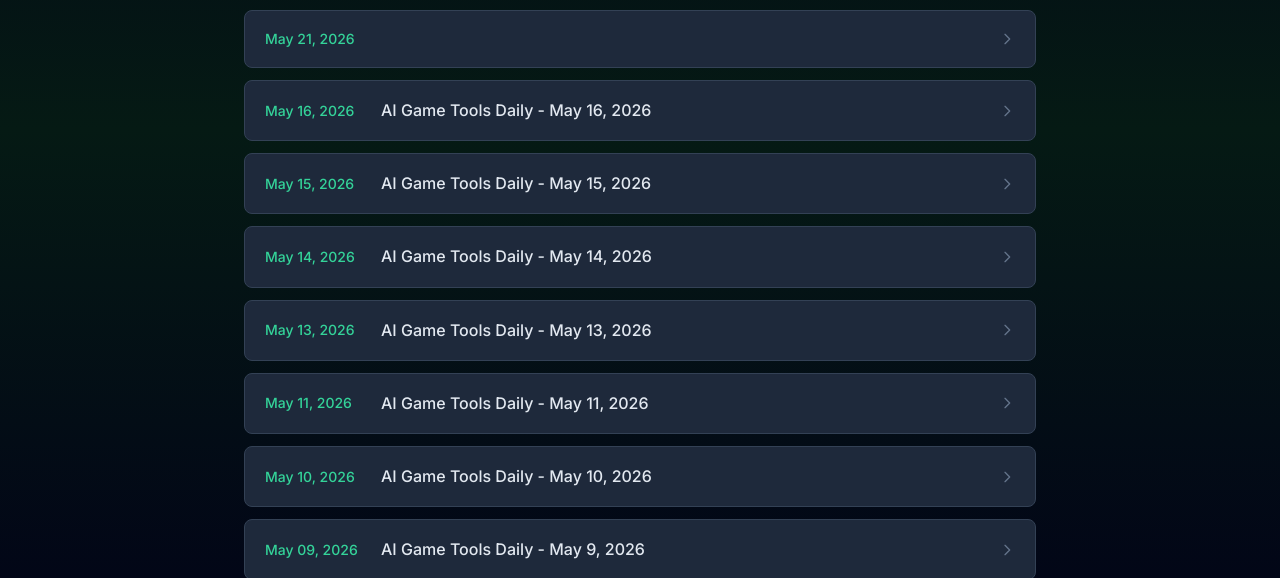
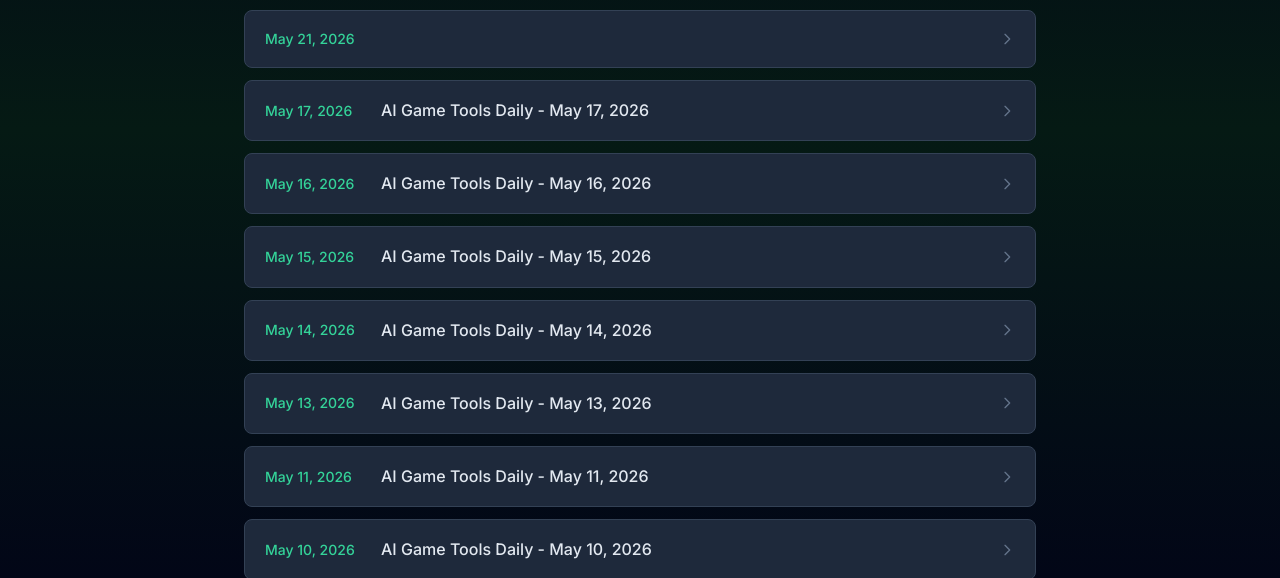
Before and after one commit to sionsychen/ai-game-tools-daily, a Jekyll site: the page built from archive.html, in a window 1280 px wide and 900 px high. Shown: the part 322-900 px from the top of the window. Built offline with Jekyll 4.4.1, drawn with Linux system fonts in a browser that asks for light colours.

Commit message:
Publish daily: 2026-05-17

```diff
--- a/_data/used_urls.json
+++ b/_data/used_urls.json
@@ -237,5 +237,11 @@
     "https://www.gamedeveloper.com/business/xbox-appoints-new-leaders-and-ditches-copilot-ai",
     "https://arstechnica.com/ai/2026/05/anthropics-claude-can-now-dream-sort-of/",
     "https://arstechnica.com/ai/2026/05/amazon-employees-are-tokenmaxxing-due-to-pressure-to-use-ai-tools/"
+  ],
+  "2026-05-17": [
+    "https://www.pcgamer.com/software/ai/despite-donald-trump-and-jensen-huang-flying-out-to-the-country-china-has-not-yet-approved-the-sale-of-nvidia-ai-chips/",
+    "https://arstechnica.com/tech-policy/2026/05/authors-fight-for-higher-payouts-from-anthropics-1-5b-copyright-settlement/",
+    "https://arstechnica.com/ai/2026/05/claude-codes-product-lead-talks-usage-limits-transparency-and-the-lean-harness/",
+    "https://www.eurogamer.net/valve-steam-machine-512gb-2tb"
   ]
 }
--- /dev/null
+++ b/_posts/2026-05-17-daily.md
@@ -0,0 +1,72 @@
+---
+layout: new_post
+title: "AI Game Tools Daily - May 17, 2026"
+title_zh: "AI 游戏工具日报 - 2026年5月17日"
+date: 2026-05-17
+articles:
+  - title: "China has not yet approved Nvidia AI chip sales despite Trump and Huang's visit"
+    title_zh: "尽管特朗普与黄仁勋亲赴中国，中方仍未批准英伟达AI芯片销售"
+    summary: "PC Gamer reports that although the US approved the sale of Nvidia's H200 AI chips to 10 Chinese firms, China has not yet approved the deal from its end. President Trump and Nvidia CEO Jensen Huang recently traveled to China to improve trade relations, but Chinese officials are prioritizing domestic AI chip development over imports. The stalled approval highlights the ongoing geopolitical tensions affecting AI hardware supply chains that underpin both cloud gaming infrastructure and game development workflows."
+    summary_zh: "PC Gamer报道，虽然美国已批准英伟达向10家中国企业出售H200 AI芯片，但中国尚未从己方批准该交易。特朗普总统与英伟达CEO黄仁勋近期飞往中国试图改善贸易关系，但中国官员优先考虑本土AI芯片发展而非进口。审批停滞凸显了影响云游戏基础设施和游戏开发工作流所依赖的AI硬件供应链的持续地缘政治紧张局势。"
+    sourceUrl: "https://www.pcgamer.com/software/ai/despite-donald-trump-and-jensen-huang-flying-out-to-the-country-china-has-not-yet-approved-the-sale-of-nvidia-ai-chips/"
+    category: ai-trends
+  - title: "Anthropic's $1.5B copyright settlement faces new obstacles as judge delays approval"
+    title_zh: "Anthropic 15亿美元版权和解遇阻，法官推迟批准"
+    summary: "Ars Technica reports that a federal judge has delayed final approval of Anthropic's $1.5 billion copyright settlement over AI training data, after authors objected that lawyers would receive over $320 million in fees while individual authors only get around $3,000 each. Some class members have opted out and filed a new lawsuit against the company. The messy proceedings signal that landmark AI copyright settlements remain vulnerable to challenge, with direct implications for how game studios negotiate rights around generative AI tools and training datasets."
+    summary_zh: "Ars Technica报道，美国联邦法官推迟了对Anthropic 15亿美元AI训练数据版权和解协议的最终批准，此前作者们反对称律师将收取超过3.2亿美元费用，而每位作者仅获约3000美元赔偿。部分集体诉讼成员已退出并对公司提起新诉讼。这场混乱的法律程序表明，具有里程碑意义的AI版权和解协议仍然容易受到挑战，这对游戏工作室就生成式AI工具和训练数据集进行权利谈判具有直接影响。"
+    sourceUrl: "https://arstechnica.com/tech-policy/2026/05/authors-fight-for-higher-payouts-from-anthropics-1-5b-copyright-settlement/"
+    category: ai-trends
+  - title: "Claude Code's product lead on rapid iteration, usage limits, and the 'lean harness'"
+    title_zh: "Claude Code产品负责人谈快速迭代、使用限额与'精益约束'"
+    summary: "Ars Technica interviews Anthropic's head of product for Claude Code, Cat Wu, at the Code with Claude conference. Wu reveals the team operates on weekly development cycles with no long-term roadmap, betting that rapid model improvements make rigid plans obsolete. The discussion covers the shift from CLI to desktop as users adopt multi-agent workflows, the recent doubling of usage limits after compute crunch complaints, and Anthropic's philosophy of letting developers discover new use cases rather than prescribing them. For game developers using AI-assisted coding, the interview offers rare insight into how the leading agentic coding tool is evolving."
+    summary_zh: "Ars Technica在Code with Claude大会上采访了Anthropic Claude Code产品负责人Cat Wu。Wu透露团队以周为周期进行开发迭代，没有长期路线图，其赌注是快速模型改进会使僵化计划变得过时。访谈涵盖了随着用户采用多代理工作流而从CLI向桌面端转型的趋势、在收到算力紧张投诉后最近翻倍的使用限额，以及Anthropic让开发者自行发现新用例而非强加预设的哲学。对于使用AI辅助编程的游戏开发者而言，这篇采访为了解这款领先的代理式编程工具如何演进提供了难得视角。"
+    sourceUrl: "https://arstechnica.com/ai/2026/05/claude-codes-product-lead-talks-usage-limits-transparency-and-the-lean-harness/"
+    category: ai-code
+  - title: "Valve's new Steam Machine may face delays from AI-driven memory shortages"
+    title_zh: "Valve新款Steam Machine或因AI驱动的内存短缺而推迟"
+    summary: "Eurogamer reports that Valve may be preparing four versions of its new Steam Machine, including 512GB and 2TB models, based on references found in a Steam reservation system update. However, the launch comes amid an AI-driven memory shortage that has caused PC component prices to spike. Valve has already cited the shortage as affecting Steam Deck supplies, and Xbox leadership has hinted that similar constraints could limit supply and raise prices for gaming hardware. The story illustrates how AI industry demand is spilling over into consumer gaming hardware supply chains."
+    summary_zh: "Eurogamer报道，据Steam预订系统更新中发现的代码引用，Valve可能正在准备四款新版Steam Machine，包括512GB和2TB型号。然而，该产品发布正值AI驱动内存短缺导致PC组件价格飙升之际。Valve此前已将Steam Deck供应不足归因于这一短缺，Xbox领导层也暗示类似限制可能导致游戏硬件供应紧张和价格上涨。此报道说明了AI行业需求如何溢出到消费者游戏硬件供应链。"
+    sourceUrl: "https://www.eurogamer.net/valve-steam-machine-512gb-2tb"
+    category: cloud-gaming
+---
+
+<!-- Today's Summary -->
+<section class="summary-section" id="summary">
+  <h2>Today's Summary</h2>
+  <div class="summary-content">
+    今日精选4篇AI游戏领域高质量文章，覆盖AI产业趋势、AI代码工具与云游戏硬件三大维度。核心看点包括：PC Gamer报道尽管特朗普与黄仁勋亲赴中国，英伟达AI芯片对华销售仍未获中方批准，中美AI贸易博弈持续升温；Ars Technica追踪Anthropic 15亿美元版权和解协议因律师费过高遭作者强烈反对，法官推迟批准，为AI训练数据的版权治理再添变数；Ars Technica独家专访Claude Code产品负责人，揭示该工具以周为单位快速迭代、没有长期路线图的野路子开发哲学；Eurogamer报道Valve新款Steam Machine或因AI引发的内存短缺而推迟，AI热潮对游戏硬件供应链的挤压效应日益凸显。四篇文章共同勾勒出2026年AI游戏生态的复杂图景：地缘政治影响技术流通、版权争议重塑行业规则、开发工具加速迭代、硬件供应链承受AI需求的溢出压力。
+  </div>
+</section>
+
+<!-- Section: AI Trends -->
+<section class="content-section" id="ai-trends">
+  <h2 class="section-title">AI Trends<a href="#ai-trends" class="permalink">#</a></h2>
+  <div class="article-list">
+    <article class="article-item">
+      <p><strong><a href="https://www.pcgamer.com/software/ai/despite-donald-trump-and-jensen-huang-flying-out-to-the-country-china-has-not-yet-approved-the-sale-of-nvidia-ai-chips/">China has not yet approved Nvidia AI chip sales despite Trump and Huang's visit ↗</a></strong>。PC Gamer报道，虽然<strong>美国已批准英伟达向10家中国企业出售H200 AI芯片</strong>，但中国尚未从己方批准该交易。特朗普与黄仁勋近期飞往中国试图改善贸易关系，但中国官员优先考虑本土AI芯片发展。审批停滞凸显了影响云游戏基础设施和游戏开发工作流所依赖的AI硬件供应链的地缘政治紧张局势。</p>
+    </article>
+    <article class="article-item">
+      <p><strong><a href="https://arstechnica.com/tech-policy/2026/05/authors-fight-for-higher-payouts-from-anthropics-1-5b-copyright-settlement/">Anthropic's $1.5B copyright settlement faces new obstacles as judge delays approval ↗</a></strong>。Ars Technica报道，美国联邦法官<strong>推迟了对Anthropic 15亿美元版权和解协议的最终批准</strong>，作者们反对称律师将收取超3.2亿美元费用，而每位作者仅获约3000美元。部分集体诉讼成员已退出并提起新诉讼。这场混乱的法律程序表明，AI版权和解协议仍易受挑战，对游戏工作室就生成式AI工具和训练数据集进行权利谈判具有直接影响。</p>
+    </article>
+  </div>
+</section>
+
+<!-- Section: AI Code -->
+<section class="content-section" id="ai-code">
+  <h2 class="section-title">AI Code<a href="#ai-code" class="permalink">#</a></h2>
+  <div class="article-list">
+    <article class="article-item">
+      <p><strong><a href="https://arstechnica.com/ai/2026/05/claude-codes-product-lead-talks-usage-limits-transparency-and-the-lean-harness/">Claude Code's product lead on rapid iteration, usage limits, and the "lean harness" ↗</a></strong>。Ars Technica独家专访Anthropic Claude Code产品负责人Cat Wu，揭示该团队<strong>以周为周期快速迭代、没有长期路线图</strong>的开发哲学——其赌注是模型快速改进会使僵化计划过时。访谈还覆盖了从CLI向桌面端的转型、算力紧张投诉后使用限额的翻倍，以及让开发者自行发现用例的产品哲学。为使用AI辅助编程的游戏开发者提供了难得的行业洞察。</p>
+    </article>
+  </div>
+</section>
+
+<!-- Section: Cloud Gaming -->
+<section class="content-section" id="cloud-gaming">
+  <h2 class="section-title">Cloud Gaming<a href="#cloud-gaming" class="permalink">#</a></h2>
+  <div class="article-list">
+    <article class="article-item">
+      <p><strong><a href="https://www.eurogamer.net/valve-steam-machine-512gb-2tb">Valve's new Steam Machine may face delays from AI-driven memory shortages ↗</a></strong>。Eurogamer报道，据Steam预订系统更新中的代码引用，<strong>Valve可能正在准备四款新版Steam Machine</strong>，包括512GB和2TB型号。然而，AI驱动的内存短缺已导致PC组件价格飙升，Valve此前已将Steam Deck供应不足归因于此。Xbox领导层也暗示类似限制可能导致游戏硬件供应紧张和价格上涨，AI行业需求正溢出到消费者游戏硬件供应链。</p>
+    </article>
+  </div>
+</section>
```
